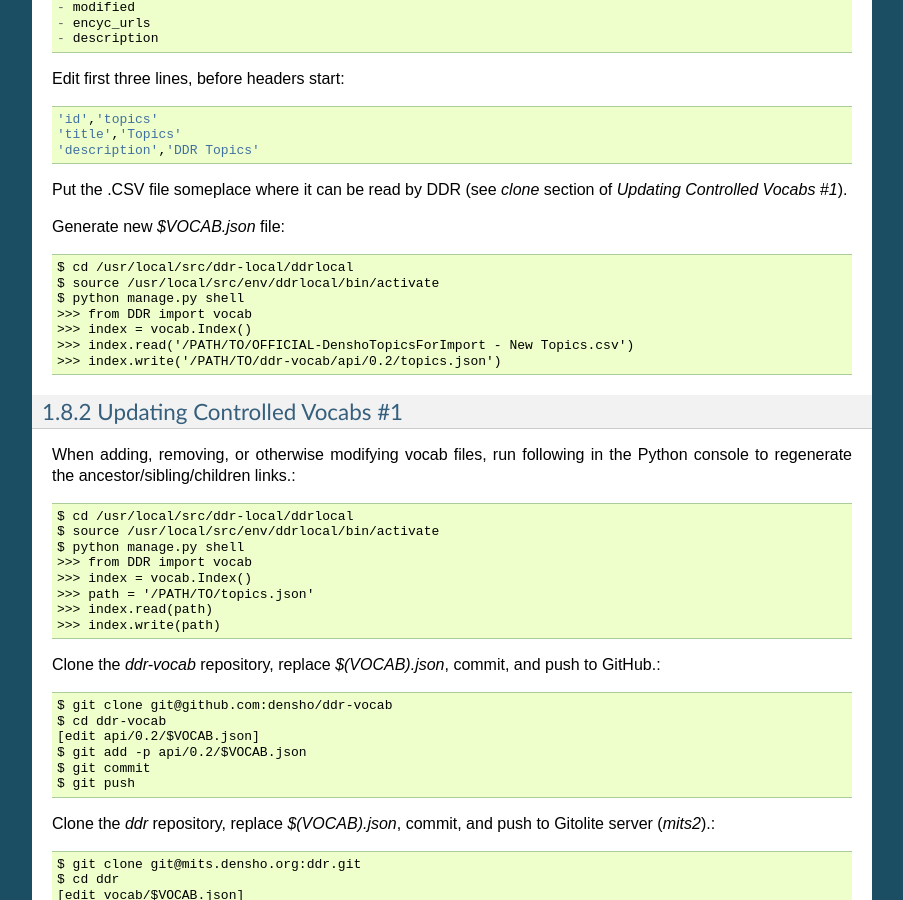
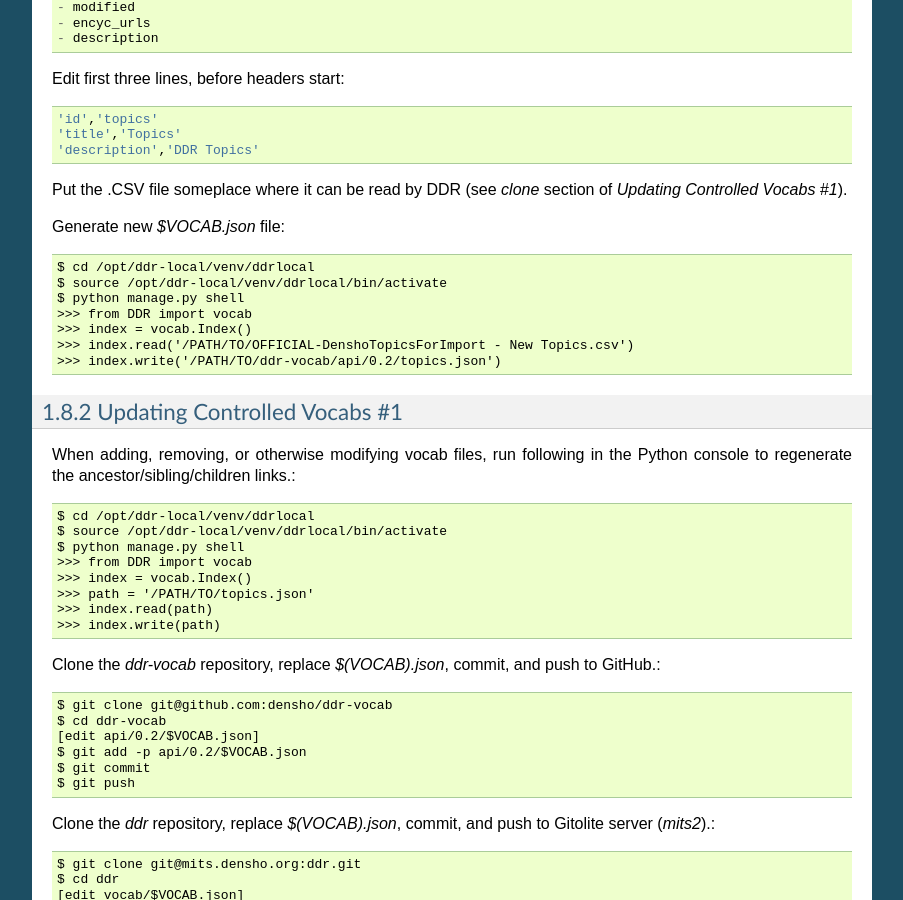
Before and after one commit to denshoproject/ddr-manual, a Sphinx documentation site: the page built from source/admins/workflows.rst, in a window 1280 px wide and 900 px high, scrolled down 12934 px. Shown: the whole window, without its empty margins (198-1101 px from the left). Built offline with Sphinx 7.4.7, drawn with Linux system fonts in a browser that asks for light colours.

Commit message:
Update workflows to fix filepath for /opt/ddr-local

```diff
--- a/source/admins/workflows.rst
+++ b/source/admins/workflows.rst
@@ -633,8 +633,8 @@ Put the .CSV file someplace where it can be read by DDR (see *clone* section of
 
 Generate new `$VOCAB.json` file::
 
-  $ cd /usr/local/src/ddr-local/ddrlocal
-  $ source /usr/local/src/env/ddrlocal/bin/activate
+  $ cd /opt/ddr-local/venv/ddrlocal
+  $ source /opt/ddr-local/venv/ddrlocal/bin/activate
   $ python manage.py shell
   >>> from DDR import vocab
   >>> index = vocab.Index()
@@ -647,8 +647,8 @@ Updating Controlled Vocabs #1
 
 When adding, removing, or otherwise modifying vocab files, run following in the Python console to regenerate the ancestor/sibling/children links.::
 
-  $ cd /usr/local/src/ddr-local/ddrlocal
-  $ source /usr/local/src/env/ddrlocal/bin/activate
+  $ cd /opt/ddr-local/venv/ddrlocal
+  $ source /opt/ddr-local/venv/ddrlocal/bin/activate
   $ python manage.py shell
   >>> from DDR import vocab
   >>> index = vocab.Index()
```
